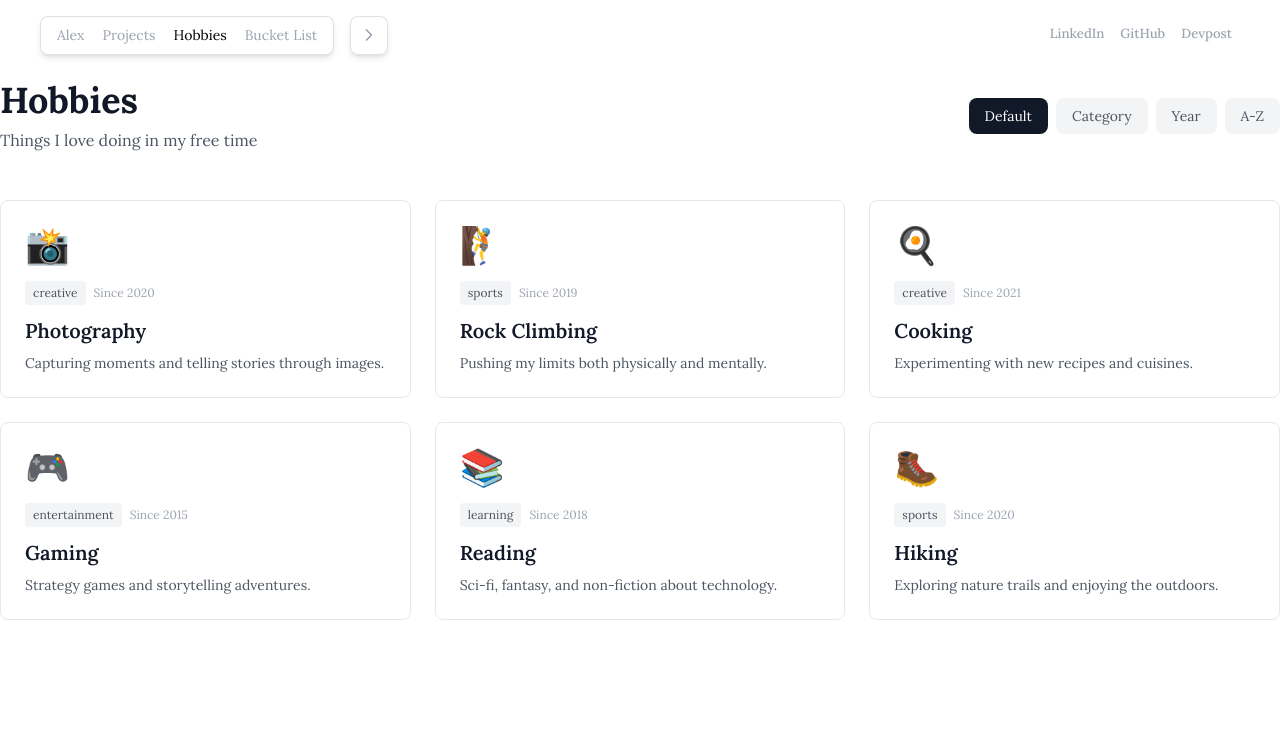
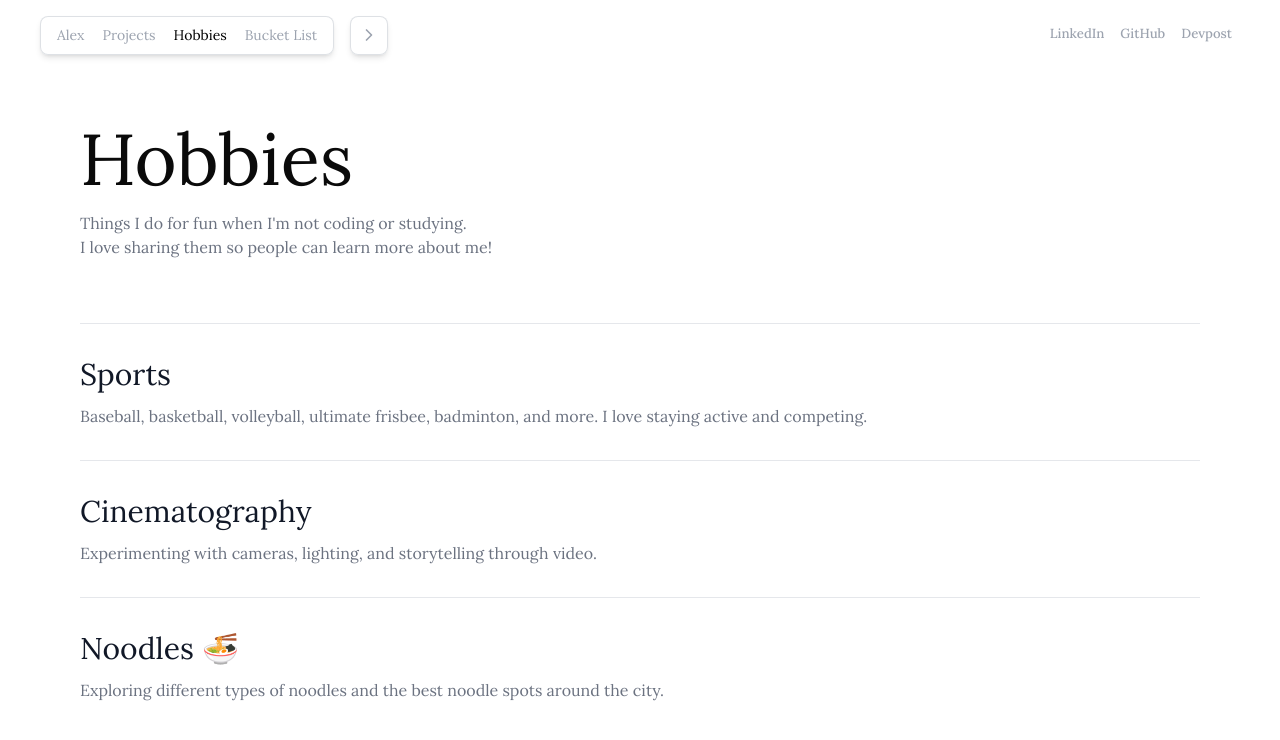
Before and after one commit to alextgu/alextgu.github.io, a React (Vite) app: page /#/hobbies in a window 1280 px wide. Shown: the top 740 px of the page. Built offline with nearby package versions, Linux system fonts and the light colour scheme.

Commit message:
Page Templates Setup

```diff
--- a/index.html
+++ b/index.html
@@ -2,7 +2,7 @@
 <html lang="en">
   <head>
     <meta charset="UTF-8" />
-    <link rel="icon" type="image/svg+xml" href="/hs.jpg" />
+    <link rel="icon" type="image/svg+xml" href="/image.jpg" />
     <meta name="viewport" content="width=device-width, initial-scale=1.0" />
     <title>alextgu.github.io</title>
     <link rel="preconnect" href="https://fonts.googleapis.com">
--- a/package.json
+++ b/package.json
@@ -14,6 +14,7 @@
   "dependencies": {
     "class-variance-authority": "^0.7.1",
     "clsx": "^2.1.1",
+    "framer-motion": "^12.23.22",
     "lucide-react": "^0.545.0",
     "react": "^19.1.1",
     "react-dom": "^19.1.1",
--- /dev/null
+++ b/src/components/NatureWindow.jsx
@@ -0,0 +1,16 @@
+export default function NatureWindow() {
+  return (
+    <div className="relative w-full max-w-[500px] h-[85vh] mx-auto perspective-1000">
+      <div className="absolute inset-0 rounded-3xl border-8 border-brown-700 shadow-xl bg-transparent z-0"></div>
+      <div className="absolute top-4 left-4 right-4 bottom-4 rounded-2xl border-4 border-brown-500 shadow-inner bg-transparent z-10"></div>
+      <div className="absolute bottom-0 left-0 w-full h-8 bg-brown-600 rounded-b-xl shadow-md z-20">
+      </div>
+      <div className="absolute inset-4 z-15">
+        <h1>      This Website is Not done!</h1>
+        <h1>      This will be a window.... soon</h1>
+        <div className="absolute top-0 bottom-0 left-1/2 w-1 bg-brown-500"></div>
+        <div className="absolute left-0 right-0 top-1/2 h-1 bg-brown-500"></div>
+      </div>
+    </div>
+  );
+}
--- a/src/components/sections/hobbies.jsx
+++ b/src/components/sections/hobbies.jsx
@@ -1,165 +1,54 @@
-import { useState } from 'react'
+import React from 'react';
+import './hobbies.css';
 
 function Hobbies() {
-  const [sortBy, setSortBy] = useState('default')
+  return (
+    <section className="min-h-screen pt-20 md:pt-24 lg:pt-32 xl:pt-[7.7rem] px-4 sm:px-6 md:px-20 lg:px-20">
+      {/* Header Section */}
+      <div className="max-w-4xl mb-16">
+        <h1 className="text-5xl sm:text-6xl lg:text-7xl font-normal mb-3">
+          Hobbies
+        </h1>
+        <p className="text-sm sm:text-base text-gray-500 dark:text-gray-400 font-light mt-4 leading-relaxed whitespace-pre-line">
+          Things I do for fun when I'm not coding or studying.<br />
+          I love sharing them so people can learn more about me!
+        </p>
+      </div>
 
-  const hobbies = [
-    {
-      id: 1,
-      title: 'Photography',
-      category: 'creative',
-      description: 'Capturing moments and telling stories through images.',
-      startedYear: 2020,
-      emoji: '📸',
-    },
-    {
-      id: 2,
-      title: 'Rock Climbing',
-      category: 'sports',
-      description: 'Pushing my limits both physically and mentally.',
-      startedYear: 2019,
-      emoji: '🧗',
-    },
-    {
-      id: 3,
-      title: 'Cooking',
-      category: 'creative',
-      description: 'Experimenting with new recipes and cuisines.',
-      startedYear: 2021,
-      emoji: '🍳',
-    },
-    {
-      id: 4,
-      title: 'Gaming',
-      category: 'entertainment',
-      description: 'Strategy games and storytelling adventures.',
-      startedYear: 2015,
-      emoji: '🎮',
-    },
-    {
-      id: 5,
-      title: 'Reading',
-      category: 'learning',
-      description: 'Sci-fi, fantasy, and non-fiction about technology.',
-      startedYear: 2018,
-      emoji: '📚',
-    },
-    {
-      id: 6,
-      title: 'Hiking',
-      category: 'sports',
-      description: 'Exploring nature trails and enjoying the outdoors.',
-      startedYear: 2020,
-      emoji: '🥾',
-    },
-  ]
-
-  // Sort hobbies based on selected option
-  const getSortedHobbies = () => {
-    const hobbiesCopy = [...hobbies]
-
-    switch (sortBy) {
-      case 'category':
-        return hobbiesCopy.sort((a, b) => a.category.localeCompare(b.category))
-      case 'year':
-        return hobbiesCopy.sort((a, b) => b.startedYear - a.startedYear)
-      case 'alphabetical':
-        return hobbiesCopy.sort((a, b) => a.title.localeCompare(b.title))
-      default:
-        return hobbiesCopy
-    }
-  }
-
-  const sortedHobbies = getSortedHobbies()
-
-  return (
-    <section id="hobbies" className="min-h-screen py-20">
-      {/* Header with Sort Controls */}
-      <div className="flex flex-col md:flex-row justify-between items-start md:items-center mb-12 gap-4">
-        <div>
-          <h2 className="text-4xl font-bold text-gray-900 dark:text-white mb-2">Hobbies</h2>
-          <p className="text-gray-600 dark:text-gray-400">
-            Things I love doing in my free time
+      {/* Hobbies Grid/List */}
+      <div className="max-w-6xl space-y-8">
+        {/* Hobby Item Template */}
+        <div className="border-t border-gray-200 dark:border-gray-800 pt-8">
+          <h2 className="text-2xl sm:text-3xl font-normal text-gray-900 dark:text-white mb-3">
+            Sports
+          </h2>
+          <p className="text-sm sm:text-base text-gray-500 dark:text-gray-400 mb-4 leading-relaxed">
+            Baseball, basketball, volleyball, ultimate frisbee, badminton, and more. I love staying active and competing.
           </p>
         </div>
 
-        {/* Sort Buttons */}
-        <div className="flex gap-2 flex-wrap">
-          <button
-            onClick={() => setSortBy('default')}
-            className={`px-4 py-2 rounded-lg text-sm transition-colors ${
-              sortBy === 'default'
-                ? 'bg-gray-900 dark:bg-white text-white dark:text-gray-900'
-                : 'bg-gray-100 dark:bg-gray-800 text-gray-600 dark:text-gray-300 hover:bg-gray-200 dark:hover:bg-gray-700'
-            }`}
-          >
-            Default
-          </button>
-          <button
-            onClick={() => setSortBy('category')}
-            className={`px-4 py-2 rounded-lg text-sm transition-colors ${
-              sortBy === 'category'
-                ? 'bg-gray-900 dark:bg-white text-white dark:text-gray-900'
-                : 'bg-gray-100 dark:bg-gray-800 text-gray-600 dark:text-gray-300 hover:bg-gray-200 dark:hover:bg-gray-700'
-            }`}
-          >
-            Category
-          </button>
-          <button
-            onClick={() => setSortBy('year')}
-            className={`px-4 py-2 rounded-lg text-sm transition-colors ${
-              sortBy === 'year'
-                ? 'bg-gray-900 dark:bg-white text-white dark:text-gray-900'
-                : 'bg-gray-100 dark:bg-gray-800 text-gray-600 dark:text-gray-300 hover:bg-gray-200 dark:hover:bg-gray-700'
-            }`}
-          >
-            Year
-          </button>
-          <button
-            onClick={() => setSortBy('alphabetical')}
-            className={`px-4 py-2 rounded-lg text-sm transition-colors ${
-              sortBy === 'alphabetical'
-                ? 'bg-gray-900 dark:bg-white text-white dark:text-gray-900'
-                : 'bg-gray-100 dark:bg-gray-800 text-gray-600 dark:text-gray-300 hover:bg-gray-200 dark:hover:bg-gray-700'
-            }`}
-          >
-            A-Z
-          </button>
+        <div className="border-t border-gray-200 dark:border-gray-800 pt-8">
+          <h2 className="text-2xl sm:text-3xl font-normal text-gray-900 dark:text-white mb-3">
+            Cinematography
+          </h2>
+          <p className="text-sm sm:text-base text-gray-500 dark:text-gray-400 mb-4 leading-relaxed">
+            Experimenting with cameras, lighting, and storytelling through video.
+          </p>
         </div>
-      </div>
 
-      {/* Hobbies Grid */}
-      <div className="grid md:grid-cols-2 lg:grid-cols-3 gap-6">
-        {sortedHobbies.map((hobby) => (
-          <div
-            key={hobby.id}
-            className="border border-gray-200 dark:border-gray-700 rounded-lg p-6 hover:shadow-xl transition-all duration-300 hover:-translate-y-1"
-          >
-            {/* Emoji Icon */}
-            <div className="text-4xl mb-4">{hobby.emoji}</div>
+        <div className="border-t border-gray-200 dark:border-gray-800 pt-8">
+          <h2 className="text-2xl sm:text-3xl font-normal text-gray-900 dark:text-white mb-3">
+            Noodles 🍜
+          </h2>
+          <p className="text-sm sm:text-base text-gray-500 dark:text-gray-400 mb-4 leading-relaxed">
+            Exploring different types of noodles and the best noodle spots around the city.
+          </p>
+        </div>
 
-            {/* Category and Year */}
-            <div className="flex items-center gap-2 mb-3">
-              <span className="text-xs bg-gray-100 dark:bg-gray-800 text-gray-600 dark:text-gray-300 px-2 py-1 rounded">
-                {hobby.category}
-              </span>
-              <span className="text-xs text-gray-400 dark:text-gray-500">
-                Since {hobby.startedYear}
-              </span>
-            </div>
-
-            {/* Title and Description */}
-            <h3 className="text-xl font-semibold text-gray-900 dark:text-white mb-2">
-              {hobby.title}
-            </h3>
-            <p className="text-gray-600 dark:text-gray-300 text-sm">
-              {hobby.description}
-            </p>
-          </div>
-        ))}
+        {/* Add more hobby items here */}
       </div>
     </section>
-  )
+  );
 }
 
-export default Hobbies
+export default Hobbies;
```
Also changed, not shown: src/components/sections/bucketlist.jsx (+84 -8 lines), src/components/sections/home.jsx (+65 -14 lines), src/components/sections/projects.jsx (+43 -72 lines), src/components/sections/bucket-list.css (added), src/components/sections/hobbies.css (added), src/components/sections/projects.css (added), 1 other file (tests, documents, lock files or other folders).
